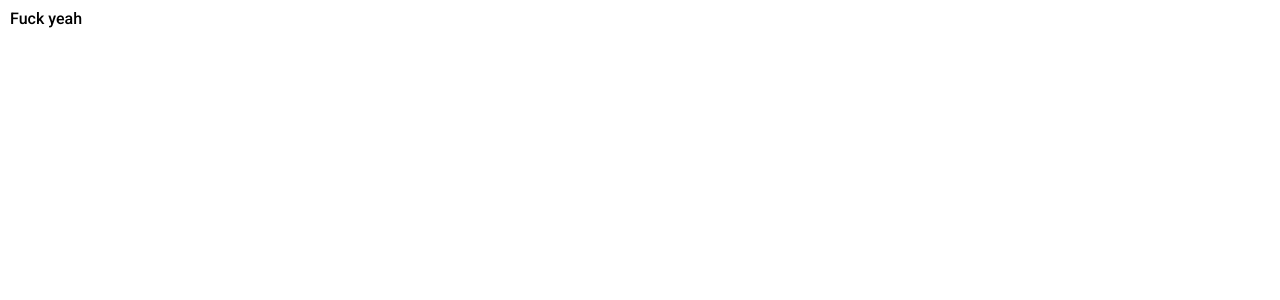
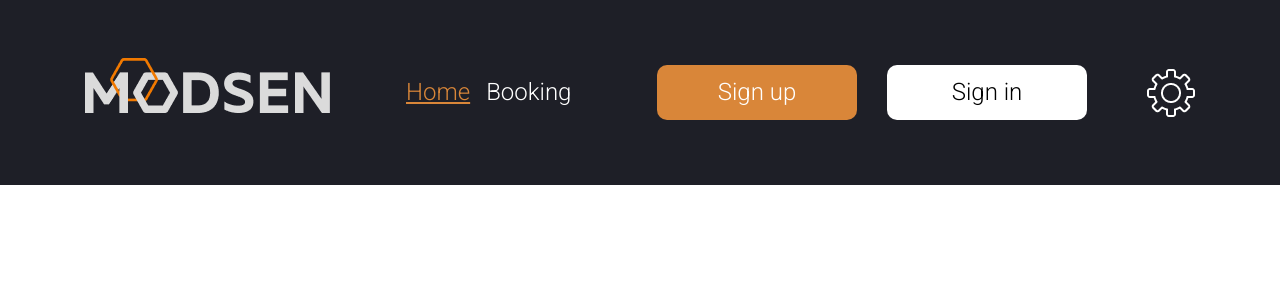
Before and after one commit to Denis-Zhukov/modsen-cinema, a Next.js app in the folder frontend/: page / in a window 1280 px wide. Shown: the top 300 px of the page. Built offline with nearby package versions, Linux system fonts and the light colour scheme.

Commit message:
feat: header is created. note: lack of media

```diff
--- a/frontend/app/layout.tsx
+++ b/frontend/app/layout.tsx
@@ -1,5 +1,5 @@
 import 'normalize.css';
 
-import { Layout } from 'widgets/layout';
+import { Layout } from '@/widgets/ui/layout';
 
 export default Layout;
--- a/frontend/app/page.tsx
+++ b/frontend/app/page.tsx
@@ -1,4 +1,4 @@
-import { NavButton } from '@/features/NavButton';
+import { NavItem } from 'features/NavItem';
 
-const Home = () => <NavButton path="FUUC" variant="secondary">Fuck yeah</NavButton>;
+const Home = () => <NavItem path="fck">Hello</NavItem>;
 export default Home;
--- a/frontend/features/NavButton/index.tsx
+++ b/frontend/features/NavButton/index.tsx
@@ -1,8 +1,6 @@
-'use client';
-
-import { useRouter } from 'next/navigation';
-import { Button } from 'shared/components/Button';
-import type { TVariantButton } from 'shared/components/Button/types';
+import Link from 'next/link';
+import { Button } from 'shared/ui/Button';
+import type { TVariantButton } from 'shared/ui/Button/types';
 
 export const NavButton = ({
     path,
@@ -12,12 +10,7 @@ export const NavButton = ({
     path: string,
     variant?: TVariantButton
     children: string
-}) => {
-    const router = useRouter();
-
-    const handleButtonClick = () => router.push(path);
-    return <Button onClick={handleButtonClick} variant={variant}>{children}</Button>;
-};
+}) => <Link href={path}><Button variant={variant}>{children}</Button></Link>;
 
 NavButton.defaultProps = {
     variant: 'primary',
--- /dev/null
+++ b/frontend/features/NavItem/index.tsx
@@ -0,0 +1,11 @@
+import { StyledNavItem } from './styled';
+
+export const NavItem = ({ path, active, children }: {
+    path: string,
+    active?: boolean
+    children: string,
+}) => <StyledNavItem href={path} active={active}>{children}</StyledNavItem>;
+
+NavItem.defaultProps = {
+    active: false,
+};
--- /dev/null
+++ b/frontend/features/NavItem/styled.ts
@@ -0,0 +1,16 @@
+'use client';
+
+import Link from 'next/link';
+import styled, { css } from 'styled-components';
+
+export const StyledNavItem = styled(Link)<{ active?: boolean }>`
+  font-weight: 300;
+  font-size: 24px;
+  text-decoration: none;
+  color: #FFFFFF;
+
+  ${({ active }) => active && css`
+    color: #D98639;
+    text-decoration: underline;
+  `}
+`;
--- a/frontend/shared/components/Button/index.tsx
+++ /dev/null
@@ -1,15 +0,0 @@
-import type { ButtonHTMLAttributes } from 'react';
-
-import { StyledButton } from './styled';
-import type { TVariantButton } from './types';
-
-export const Button = ({ children, variant, ...props }: {
-    children: string,
-    variant?: TVariantButton
-} & ButtonHTMLAttributes<HTMLButtonElement>) => (
-    <StyledButton type="button" variant={variant} {...props}>{children}</StyledButton>
-);
-
-Button.defaultProps = {
-    variant: 'primary',
-};
--- /dev/null
+++ b/frontend/shared/ui/Button/index.tsx
@@ -0,0 +1,13 @@
+import { StyledButton } from './styled';
+import type { TVariantButton } from './types';
+
+export const Button = ({ children, variant }: {
+    children: string,
+    variant?: TVariantButton
+}) => (
+    <StyledButton type="button" variant={variant}>{children}</StyledButton>
+);
+
+Button.defaultProps = {
+    variant: 'primary',
+};
--- a/frontend/shared/components/Button/styled.ts
+++ b/frontend/shared/ui/Button/styled.ts
@@ -1,8 +1,7 @@
 'use client';
 
+import type { TVariantButton } from 'shared/ui/Button/types';
 import styled, { css } from 'styled-components';
-
-import type { TVariantButton } from '@/shared/components/Button/types';
 
 const styles: Record<TVariantButton, string> = {
     primary: `
@@ -22,5 +21,7 @@ export const StyledButton = styled.button<{ variant?: TVariantButton }>`
   padding: 10px;
   text-align: center;
   border-radius: 10px;
+  font-size: 24px;
+  font-weight: 300;
   ${({ variant }) => css`${variant ? styles[variant] : styles.primary}`}
 `;
--- /dev/null
+++ b/frontend/widgets/ui/Header/index.tsx
@@ -0,0 +1,27 @@
+import { NavButton } from 'features/NavButton';
+import { NavItem } from 'features/NavItem';
+import {
+    SettingsBlock,
+    StyledAuthBlock,
+    StyledHeader,
+    StyledLogo,
+    StyledNav,
+} from 'widgets/ui/Header/styled';
+
+import Logo from './images/logo.png';
+import Settings from './images/settings.png';
+
+export const Header = () => (
+    <StyledHeader>
+        <StyledLogo src={Logo} alt="modsen-logo" width={245} height={55} />
+        <StyledNav>
+            <NavItem path="#" active>Home</NavItem>
+            <NavItem path="#">Booking</NavItem>
+        </StyledNav>
+        <StyledAuthBlock>
+            <NavButton path="#" variant="primary">Sign up</NavButton>
+            <NavButton path="#" variant="secondary">Sign in</NavButton>
+        </StyledAuthBlock>
+        <SettingsBlock src={Settings} alt="settings" width={48} height={48} />
+    </StyledHeader>
+);
--- /dev/null
+++ b/frontend/widgets/ui/Header/styled.ts
@@ -0,0 +1,39 @@
+'use client';
+
+import Image from 'next/image';
+import styled from 'styled-components';
+
+export const StyledHeader = styled.header`
+  display: flex;
+  justify-content: space-between;
+  align-items: center;
+  background: #1E1F27;
+  padding: 65px 85px;
+  gap: 60px;
+`;
+
+export const StyledLogo = styled(Image)`
+  position: relative;
+  top: -7px;
+`;
+
+export const StyledNav = styled.nav`
+  display: flex;
+  gap: 16px;
+  padding: 0 16px;
+  flex: 1 1 auto;
+`;
+
+export const StyledAuthBlock = styled.div`
+  display: flex;
+  flex-direction: row;
+  gap: 30px;
+
+  * {
+    width: 200px;
+    height: 55px;
+  }
+`;
+
+export const SettingsBlock = styled(Image)`
+`;
--- a/frontend/widgets/layout.tsx
+++ b/frontend/widgets/ui/layout.tsx
@@ -1,15 +1,18 @@
 import { Roboto } from 'next/font/google';
-import { StyledComponentsRegistry } from 'shared/lib/registry';
+import { Header } from 'widgets/ui/Header';
+
+import { StyledComponentsRegistry } from '@/shared/lib/registry';
 
 const robotoFont = Roboto({
     subsets: ['latin'],
-    weight: '500',
+    weight: ['300', '500'],
 });
 
 export const Layout = ({ children }: { children: React.ReactNode }) => (
     <html lang="en">
         <body className={robotoFont.className}>
             <StyledComponentsRegistry>
+                <Header />
                 {children}
             </StyledComponentsRegistry>
         </body>
```
Also changed, not shown: frontend/shared/ui/Button/types.ts (renamed from frontend/shared/components/Button/types.ts), frontend/widgets/ui/Header/images/logo.png (added), frontend/widgets/ui/Header/images/settings.png (added).
